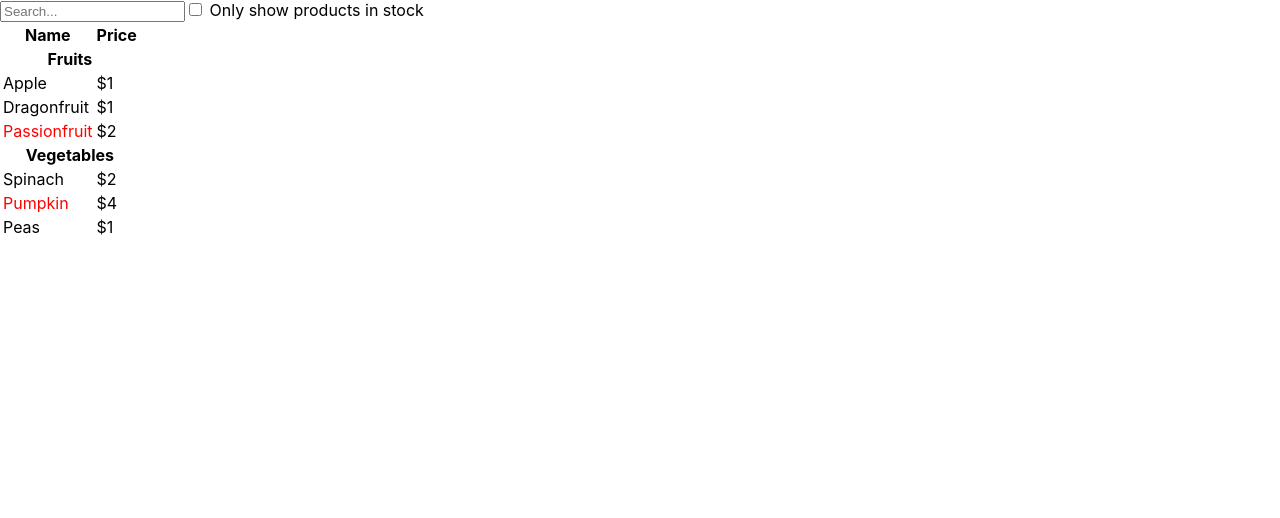
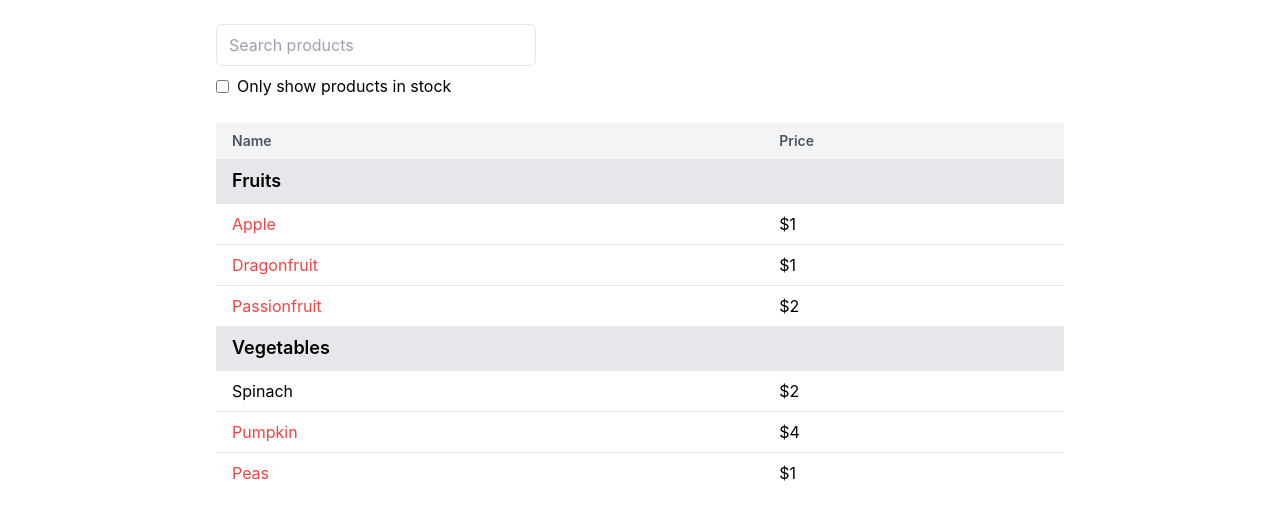
Before and after one commit to chiragthakuri/codespaces-react, a React (Vite) app: page / in a window 1280 px wide. Shown: the top 518 px of the page. Built offline with nearby package versions, Linux system fonts and the light colour scheme.

Commit message:
added some styling using tailwind css

```diff
--- a/index.html
+++ b/index.html
@@ -16,6 +16,8 @@
     -->
     <link rel="manifest" href="/manifest.json" />
     <title>React App</title>
+
+    <script src="https://cdn.tailwindcss.com"></script>
   </head>
   <body>
     <noscript>You need to enable JavaScript to run this app.</noscript>
--- a/src/App.jsx
+++ b/src/App.jsx
@@ -1,53 +1,57 @@
+import { useState } from 'react';
+
+function ProductRow({ product }) {
+  return (
+    <tr className="border-t hover:bg-gray-50">
+      <td className={`py-2 px-4 ${product.stocked ? 'text-black' : 'text-red-500'}`}>
+        {product.name}
+      </td>
+      <td className="py-2 px-4">{product.price}</td>
+    </tr>
+  );
+}
+
 function ProductCategoryRow({ category }) {
   return (
     <tr>
-      <th colSpan="2">
+      <th colSpan="2" className="bg-gray-200 text-left py-2 px-4 text-lg font-semibold">
         {category}
       </th>
     </tr>
   );
 }
 
-function ProductRow({ product }) {
-  const name = product.stocked ? product.name :
-    <span style={{ color: 'red' }}>
-      {product.name}
-    </span>;
-
-  return (
-    <tr>
-      <td>{name}</td>
-      <td>{product.price}</td>
-    </tr>
-  );
-}
-
-function ProductTable({ products }) {
+function ProductTable({ products, filterText, inStockOnly }) {
   const rows = [];
   let lastCategory = null;
 
-  products.forEach((product) => {
+  const filteredProducts = products.filter(product => {
+    const isInStock = inStockOnly ? product.stocked : true;
+    const matchesSearch = product.name.toLowerCase().includes(filterText.toLowerCase());
+    return isInStock && matchesSearch;
+  });
+
+  if (filteredProducts.length === 0) {
+    return (
+      <div className="text-center py-4 text-gray-500">No products found</div>
+    );
+  }
+
+  filteredProducts.forEach(product => {
     if (product.category !== lastCategory) {
-      rows.push(
-        <ProductCategoryRow
-          category={product.category}
-          key={product.category} />
-      );
+      rows.push(<ProductCategoryRow key={product.category} category={product.category} />);
     }
-    rows.push(
-      <ProductRow
-        product={product}
-        key={product.name} />
-    );
+
+    rows.push(<ProductRow key={product.name} product={product} />);
     lastCategory = product.category;
   });
 
   return (
-    <table>
-      <thead>
+    <table className="min-w-full table-auto border-collapse mt-6">
+      <thead className="bg-gray-100">
         <tr>
-          <th>Name</th>
-          <th>Price</th>
+          <th className="py-2 px-4 text-left text-sm font-semibold text-gray-600">Name</th>
+          <th className="py-2 px-4 text-left text-sm font-semibold text-gray-600">Price</th>
         </tr>
       </thead>
       <tbody>{rows}</tbody>
@@ -55,37 +59,64 @@ function ProductTable({ products }) {
   );
 }
 
-function SearchBar() {
+function SearchBar({ filterText, setFilterText, inStockOnly, setinStockOnly }) {
   return (
-    <form>
-      <input type="text" placeholder="Search..." />
-      <label>
-        <input type="checkbox" />
-        {' '}
-        Only show products in stock
-      </label>
+    <form className="mb-6">
+      <input
+        type="text"
+        value={filterText}
+        placeholder="Search products"
+        onChange={e => setFilterText(e.target.value)}
+        className="border px-3 py-2 rounded-md w-full max-w-xs"
+      />
+
+      <div>
+        <label className="inline-flex items-center mt-2">
+          <input
+            type="checkbox"
+            checked={inStockOnly}
+            onChange={e => setinStockOnly(e.target.checked)}
+            className="mr-2"
+          />
+          Only show products in stock
+        </label>
+      </div>
     </form>
   );
 }
 
-function FilterableProductTable({ products }) {
+function FilterableProductsTable({ products }) {
+  const [filterText, setFilterText] = useState('');
+  const [inStockOnly, setinStockOnly] = useState(false);
+
   return (
-    <div>
-      <SearchBar />
-      <ProductTable products={products} />
+    <div className="max-w-4xl mx-auto p-6">
+      <SearchBar
+        filterText={filterText}
+        inStockOnly={inStockOnly}
+        setFilterText={setFilterText}
+        setinStockOnly={setinStockOnly}
+      />
+      <ProductTable
+        products={products}
+        filterText={filterText}
+        inStockOnly={inStockOnly}
+      />
     </div>
   );
 }
 
 const PRODUCTS = [
-  {category: "Fruits", price: "$1", stocked: true, name: "Apple"},
-  {category: "Fruits", price: "$1", stocked: true, name: "Dragonfruit"},
-  {category: "Fruits", price: "$2", stocked: false, name: "Passionfruit"},
-  {category: "Vegetables", price: "$2", stocked: true, name: "Spinach"},
-  {category: "Vegetables", price: "$4", stocked: false, name: "Pumpkin"},
-  {category: "Vegetables", price: "$1", stocked: true, name: "Peas"}
+  { category: 'Fruits', price: '$1', stocked: false, name: 'Apple' },
+  { category: 'Fruits', price: '$1', stocked: false, name: 'Dragonfruit' },
+  { category: 'Fruits', price: '$2', stocked: false, name: 'Passionfruit' },
+  { category: 'Vegetables', price: '$2', stocked: true, name: 'Spinach' },
+  { category: 'Vegetables', price: '$4', stocked: false, name: 'Pumpkin' },
+  { category: 'Vegetables', price: '$1', stocked: false, name: 'Peas' }
 ];
 
-export default function App() {
-  return <FilterableProductTable products={PRODUCTS} />;
+function App() {
+  return <FilterableProductsTable products={PRODUCTS} />;
 }
+
+export default App;
```
